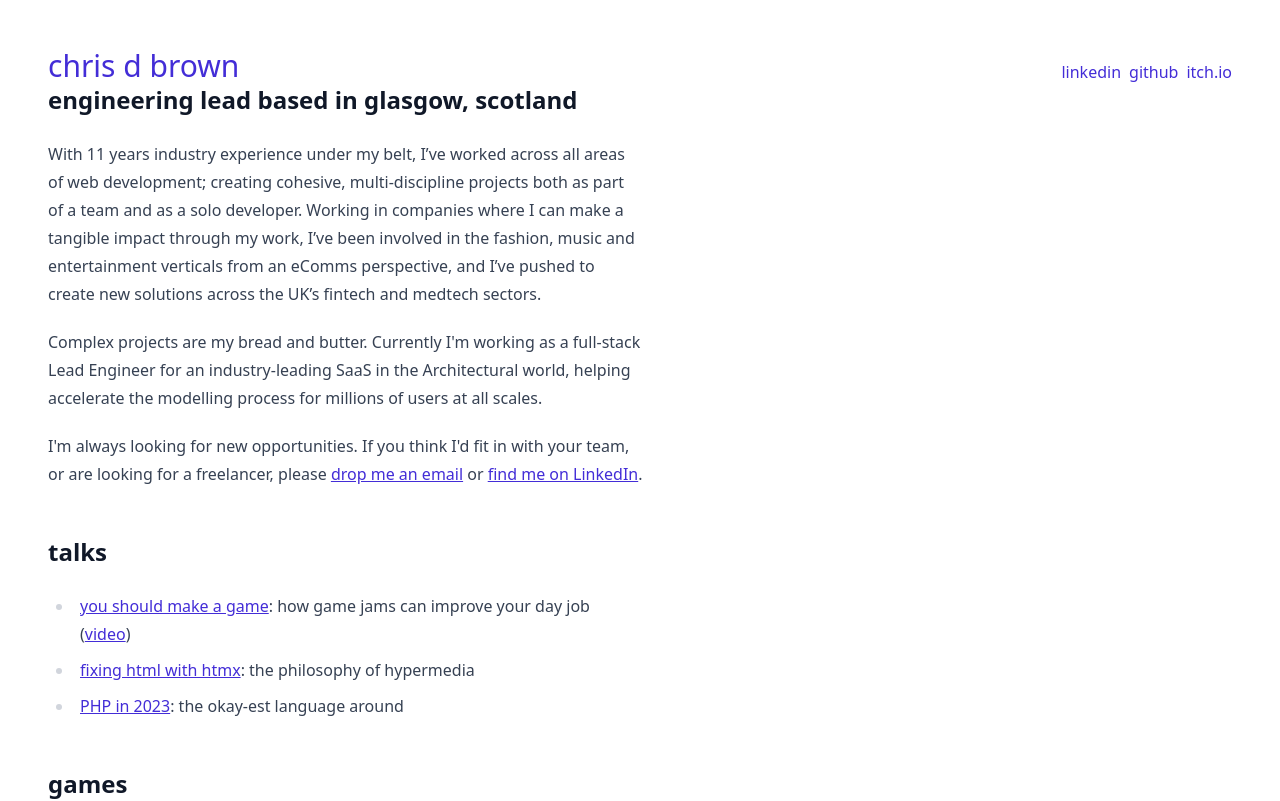
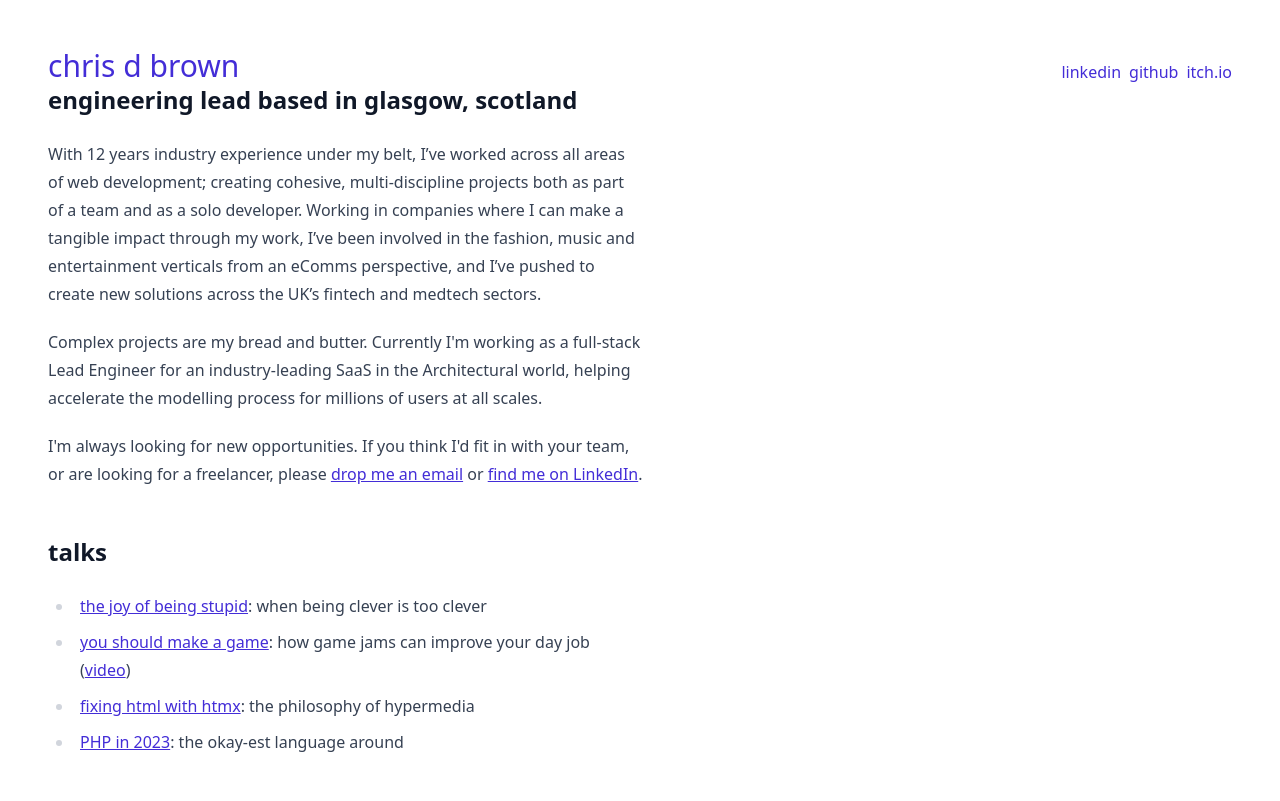
Before and after one commit to ChrisDBrown/chrisdbrown.co.uk, a Vue app: page / in a window 1280 px wide. Shown: the top 801 px of the page. Built offline with nearby package versions, Linux system fonts and the light colour scheme.

Commit message:
feat: Homepage updates

```diff
--- a/src/views/HomePage.vue
+++ b/src/views/HomePage.vue
@@ -6,7 +6,7 @@ import StyledLink from "../components/StyledLink.vue";
   <main class="prose">
     <h2>engineering lead based in glasgow, scotland</h2>
     <p>
-      With 11 years industry experience under my belt, I’ve worked across all
+      With 12 years industry experience under my belt, I’ve worked across all
       areas of web development; creating cohesive, multi-discipline projects
       both as part of a team and as a solo developer. Working in companies where
       I can make a tangible impact through my work, I’ve been involved in the
@@ -33,6 +33,10 @@ import StyledLink from "../components/StyledLink.vue";
     </p>
     <h2>talks</h2>
     <ul>
+      <li>
+        <StyledLink href="/being-stupid">the joy of being stupid</StyledLink>:
+        when being clever is too clever
+      </li>
       <li>
         <StyledLink href="/game-jamming">you should make a game</StyledLink>:
         how game jams can improve your day job (<StyledLink
```
